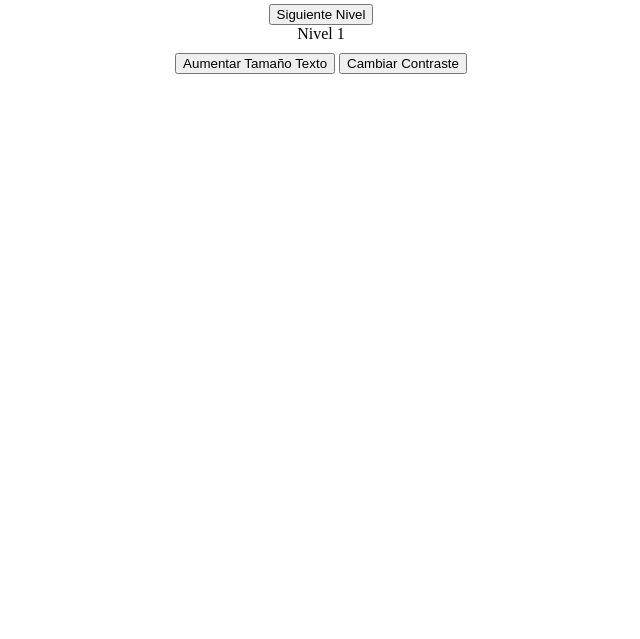
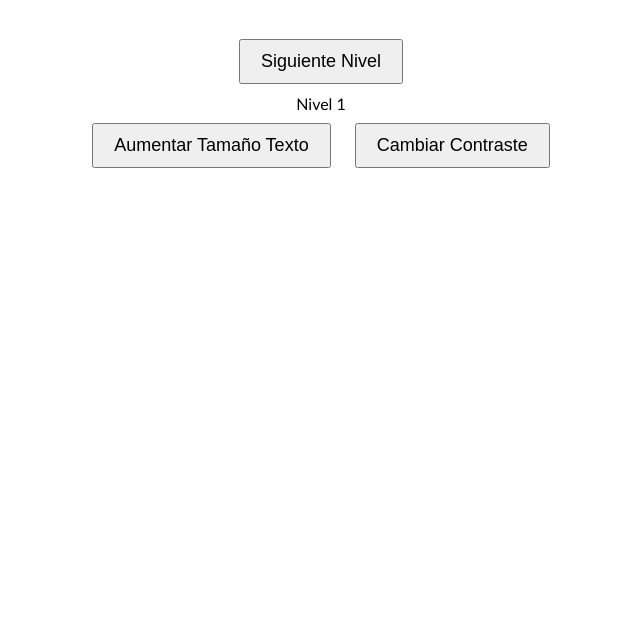
Before and after one commit to Kundo-admin/Mecanografia-Accesible, a plain HTML site: page index.html in a window 1280 px wide. Shown: the part 161-800 px from the top of the page, without its empty margins (319-959 px from the left). Drawn offline with Linux system fonts and the light colour scheme.

Commit message:
styles.css

```diff
--- a/styles.css
+++ b/styles.css
@@ -1,22 +1,32 @@
-.hidden {
-    display: none;
-}
-.container {
-    max-width: 800px;
-    margin: auto;
+body {
+    font-family: 'Calibri', sans-serif;
+    background-color: white;
+    color: black;
     text-align: center;
 }
+
+.dark-mode {
+    background-color: black;
+    color: white;
+}
+
 .letter {
-    font-size: 3em;
+    font-size: 50px;
     margin: 20px;
 }
+
 .feedback {
+    font-size: 20px;
     color: red;
+}
+
+button {
     margin: 10px;
+    padding: 10px 20px;
+    font-size: 18px;
+    cursor: pointer;
 }
-input {
-    margin-top: 10px;
+
+.container {
+    margin-top: 50px;
 }
-button {
-    margin-top: 10px;
-}
```
